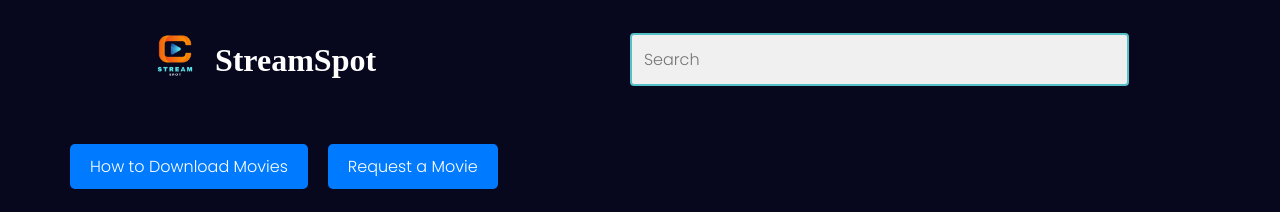
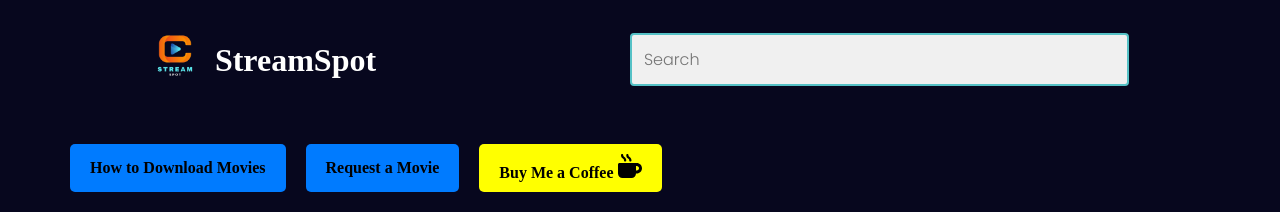
Before and after one commit to harsh044/StreamSpotFrontend, a React (Create React App) app: page / in a window 1280 px wide. Shown: the top 212 px of the page. Built offline with nearby package versions, Linux system fonts and the light colour scheme; no server answers.

Commit message:
add boy me coffee for support

```diff
--- a/public/index.html
+++ b/public/index.html
@@ -24,6 +24,10 @@
       work correctly both with client-side routing and a non-root public URL.
       Learn how to configure a non-root public URL by running `npm run build`.
     -->
+    <link
+    rel="stylesheet"
+    href="https://cdnjs.cloudflare.com/ajax/libs/font-awesome/5.15.4/css/all.min.css"
+    />
     <title>StreamSpot</title>
   </head>
   <body>
--- a/src/App.css
+++ b/src/App.css
@@ -167,13 +167,25 @@ form h1 a{
   padding: 10px 20px;
   font-size: 16px;
   background-color: #007bff;
-  color: white;
+  color: black;
+  font-weight: bold;
   border: none;
   border-radius: 5px;
   cursor: pointer;
   transition: background-color 0.3s ease;
+  font-family: cursive;
 }
-
+.buttons-container button a{
+  text-decoration: none;
+  color: black;
+  font-weight: bold;
+}
+.pay_button{
+  background-color: yellow!important;
+}
+.pay_button a{
+  font-family: cursive;
+}
 .buttons-container button:hover {
   background-color: #0056b3;
 }
--- a/src/components/SearchBar.js
+++ b/src/components/SearchBar.js
@@ -1,9 +1,10 @@
-import React, { useState } from "react";
+import React, { useState} from "react";
 import { useNavigate } from "react-router-dom";
 import Movie from "./Movie";
 import MoviesList from "./MoviesList";
 import "../App.css";
 import logo from "../assets/streamspot.png";
+import Coffee from "../assets/mug-hot-solid.svg";
 
 const SearchBar = () => {
   const [searchQuery, setSearchQuery] = useState("");
@@ -68,6 +69,8 @@ const SearchBar = () => {
       <div className="buttons-container">
         <button onClick={() => navigate("/how-to-download")}>How to Download Movies</button>
         <button onClick={() => navigate("/request-movie")}>Request a Movie</button>
+        {/* <button className="pay_button"><a href="https://rzp.io/rzp/1Vu2iM1z" target="_blank" rel="noreferrer">Buy Me a Coffee <img src={Coffee} alt="Coffee Icon" width="24" height="24" /></a></button> } Test Mode */}
+        <button className="pay_button"><a href="https://rzp.io/rzp/VCeWG1a" target="_blank" rel="noreferrer">Buy Me a Coffee <img src={Coffee} alt="Coffee Icon" width="24" height="24" /></a></button> {/*Live Mode */}
       </div>
 
       {error && <p className="error">{error}</p>}
```
Also changed, not shown: src/assets/mug-hot-solid.svg (added), 1 other file (tests, documents, lock files or other folders).
